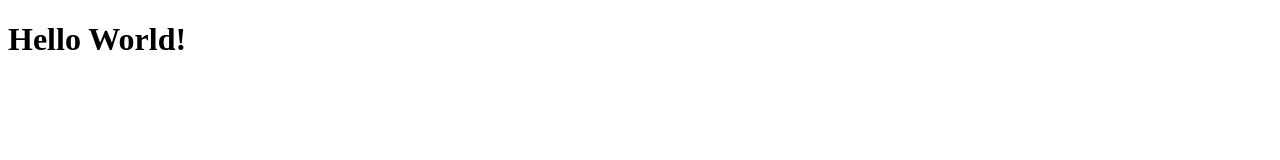
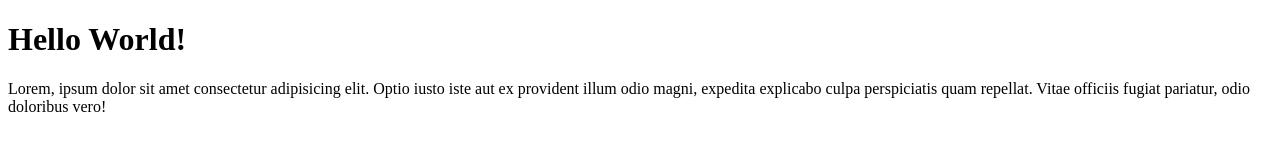
Before and after one commit to otgnuryana/otg-git-test, a plain HTML site: page index.html in a window 1280 px wide. Drawn offline with Linux system fonts and the light colour scheme.

Commit message:
menambahkan paragraph

```diff
--- a/index.html
+++ b/index.html
@@ -7,6 +7,7 @@
 </head>
 <body>
     <h1>Hello World!</h1>
+    <p>Lorem, ipsum dolor sit amet consectetur adipisicing elit. Optio iusto iste aut ex provident illum odio magni, expedita explicabo culpa perspiciatis quam repellat. Vitae officiis fugiat pariatur, odio doloribus vero!</p>
 
 </body>
 </html>
```
